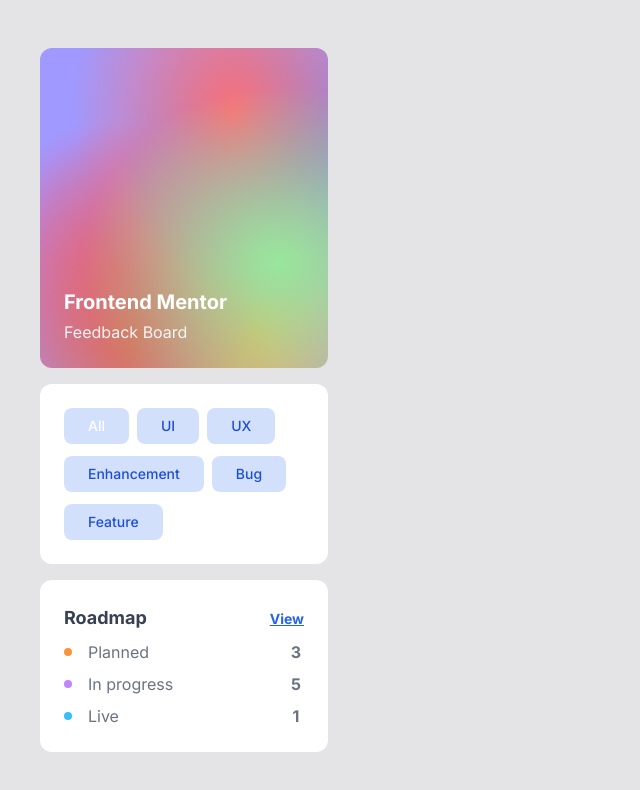
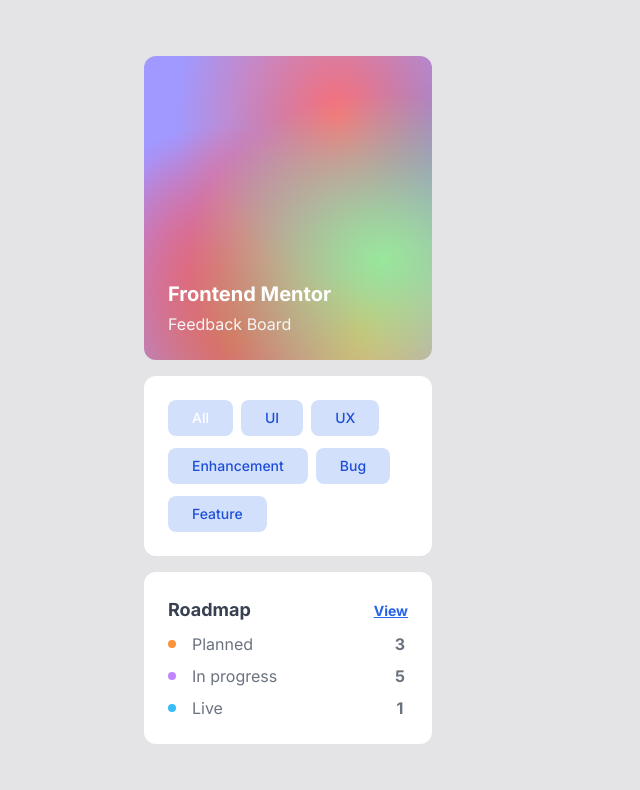
Before and after one commit to katsuragawaa/feedback-hub, a Vue app: page / in a window 1280 px wide. Shown: the top 790 px of the page, without its empty margins (0-640 px from the left). Built offline with nearby package versions, Linux system fonts and the light colour scheme.

Commit message:
Ajust padding

```diff
--- a/src/views/Home.vue
+++ b/src/views/Home.vue
@@ -3,7 +3,7 @@ import MenuCards from '../components/menu-cards/MenuCards.vue'
 </script>
 
 <template>
-  <div class="px-10 py-12 h-screen bg-zinc-200 flex flex-col lg:flex-row">
+  <div class="px-10 lg:px-36 py-14 h-screen bg-zinc-200 flex flex-col lg:flex-row">
     <MenuCards />
   </div>
 </template>
```
